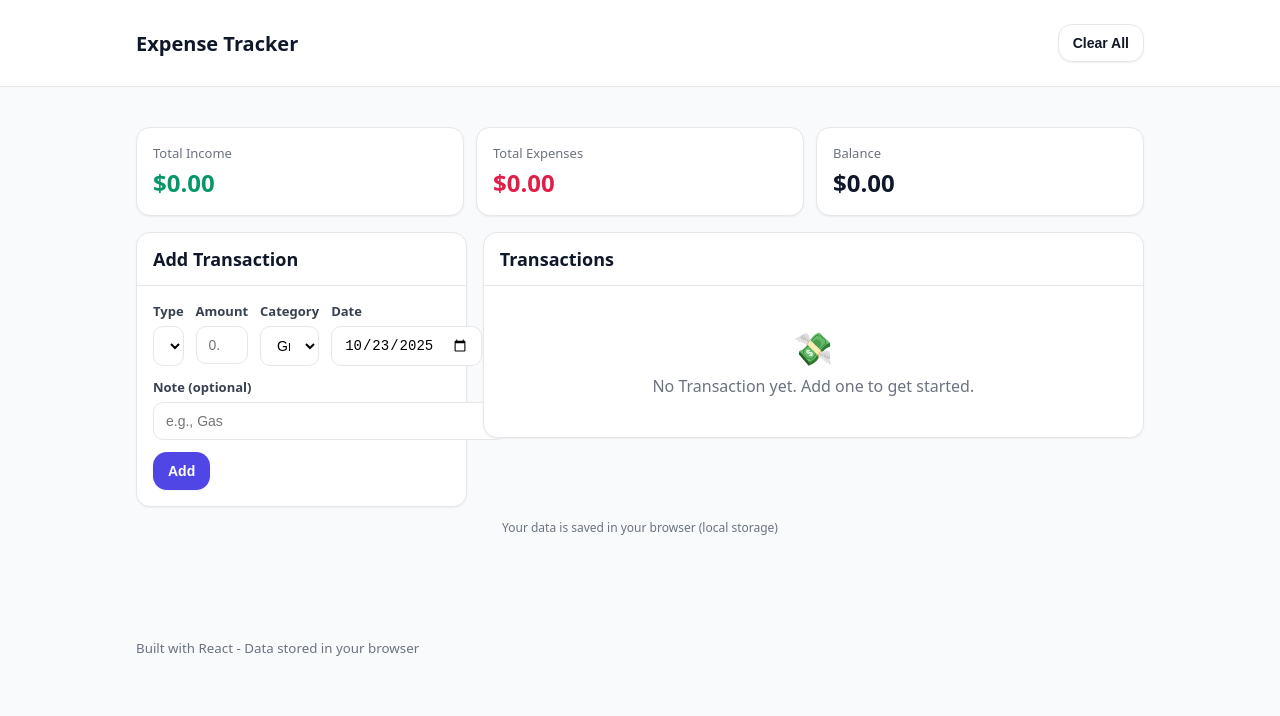
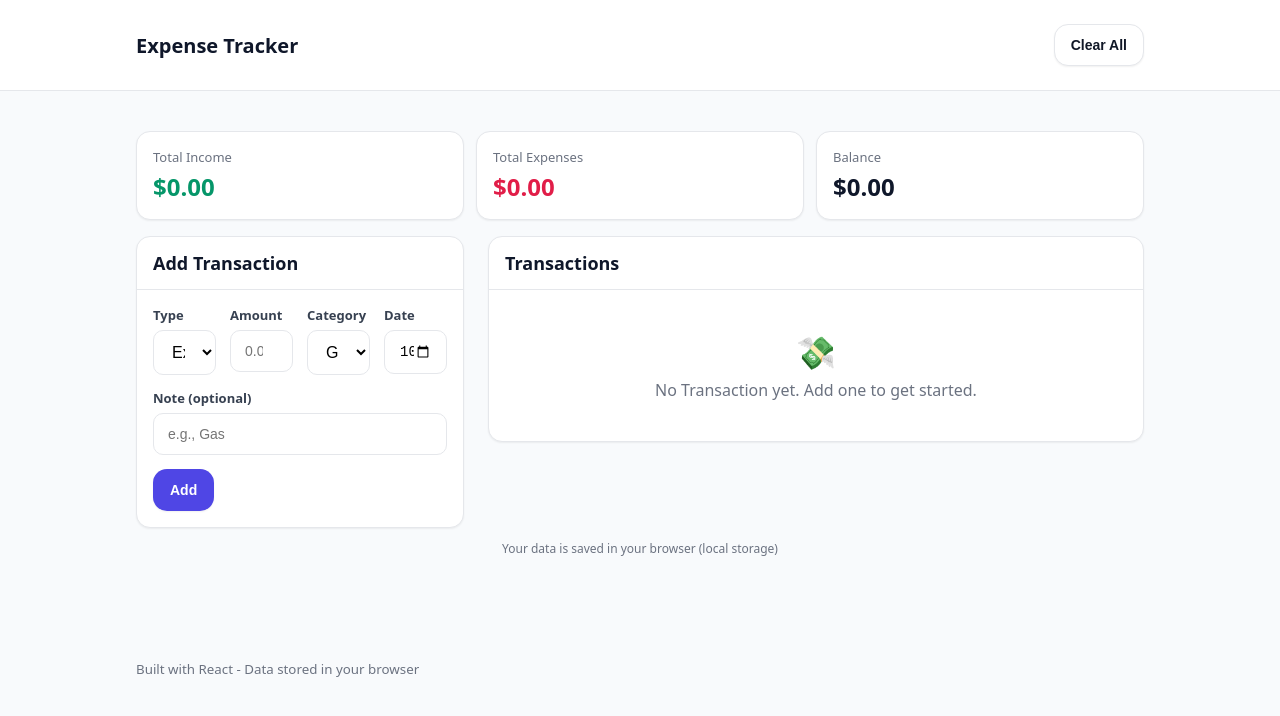
Before and after one commit to bbkbyti/Expense-Tracker, a React (Create React App) app in the folder client/: page / in a window 1280 px wide. Shown: the top 716 px of the page. Built offline with nearby package versions, Linux system fonts and the light colour scheme.

Commit message:
style: fix form overflow, raise focus z-index,enlarege controls, add columns gap

```diff
--- a/client/src/components/Button.css
+++ b/client/src/components/Button.css
@@ -1,7 +1,7 @@
 .btn {
   border: 1px solid transparent;
   border-radius: var(--radius);
-  padding: 10px 14px;
+  padding: 12px 16px;
   font-size: 14px;
   font-weight: 600;
   cursor: pointer;
--- a/client/src/components/Card.css
+++ b/client/src/components/Card.css
@@ -3,7 +3,14 @@
   border: 1px solid var(--border);
   border-radius: var(--radius);
   box-shadow: var(--shadow);
+  position: relative;
+  overflow: visible;
+  z-index: 0;
 }
+.card:focus-within {
+  z-index: 2;
+}
+
 .card-hd {
   padding: 14px 16px;
   border-bottom: 1px solid var(--border);
--- a/client/src/components/Input.css
+++ b/client/src/components/Input.css
@@ -2,7 +2,7 @@
   width: 100%;
   border: 1px solid var(--border);
   border-radius: 10px;
-  padding: 10px 12px;
+  padding: 12px 14px;
   font-size: 14px;
   outline: none;
 }
--- a/client/src/components/Select.css
+++ b/client/src/components/Select.css
@@ -2,8 +2,8 @@
   width: 100%;
   border: 1px solid var(--border);
   border-radius: 10px;
-  padding: 10px 12px;
-  font-size: 14px;
+  padding: 12px 14px;
+  font-size: 16px;
   background: #fff;
   outline: none;
 }
--- a/client/src/components/TransactionForm.css
+++ b/client/src/components/TransactionForm.css
@@ -1,8 +1,11 @@
+/* Transaction form layout */
 .tx-form {
   display: grid;
   grid-template-columns: 1fr;
-  gap: 12px;
+  gap: 14px;
 }
+
+/* Labels */
 .tx-form label {
   display: block;
   font-size: 13px;
@@ -10,30 +13,43 @@
   margin-bottom: 6px;
   font-weight: 600;
 }
+
+/* Note and button rows span full width by default */
 .tx-form .wide {
   grid-column: 1 / -1;
 }
 
+/* Prevent content from forcing overflow */
+.tx-form > div {
+  min-width: 0;
+}
+
+/* Larger screens: 8-column grid so fields have room */
 @media (min-width: 768px) {
   .tx-form {
-    grid-template-columns: repeat(6, 1fr);
+    grid-template-columns: repeat(8, minmax(0, 1fr));
+    gap: 14px;
   }
+  /* 1: Type, 2: Amount, 3: Category, 4: Date */
   .tx-form > div:nth-child(1) {
-    grid-column: span 1;
+    grid-column: span 2;
   }
   .tx-form > div:nth-child(2) {
-    grid-column: span 1;
+    grid-column: span 2;
   }
   .tx-form > div:nth-child(3) {
-    grid-column: span 1;
+    grid-column: span 2;
   }
   .tx-form > div:nth-child(4) {
-    grid-column: span 1;
+    grid-column: span 2;
   }
+  /* Note + button row stretch across the form */
   .tx-form > .wide {
-    grid-column: span 6;
+    grid-column: 1 / 9;
   }
 }
+
+/* Error message */
 .error {
   color: var(--danger);
   font-size: 13px;
--- a/client/src/components/TransactionList.css
+++ b/client/src/components/TransactionList.css
@@ -9,6 +9,7 @@
 }
 .table-wrap {
   overflow-x: auto;
+  padding-bottom: 4px;
 }
 .tx-table {
   width: 100%;
--- a/client/src/index.css
+++ b/client/src/index.css
@@ -58,7 +58,7 @@ body {
 .grid {
   display: grid;
   grid-template-columns: 1fr;
-  gap: 16px;
+  gap: 24px;
   margin-top: 16px;
 }
 @media (min-width: 1024px) {
```
